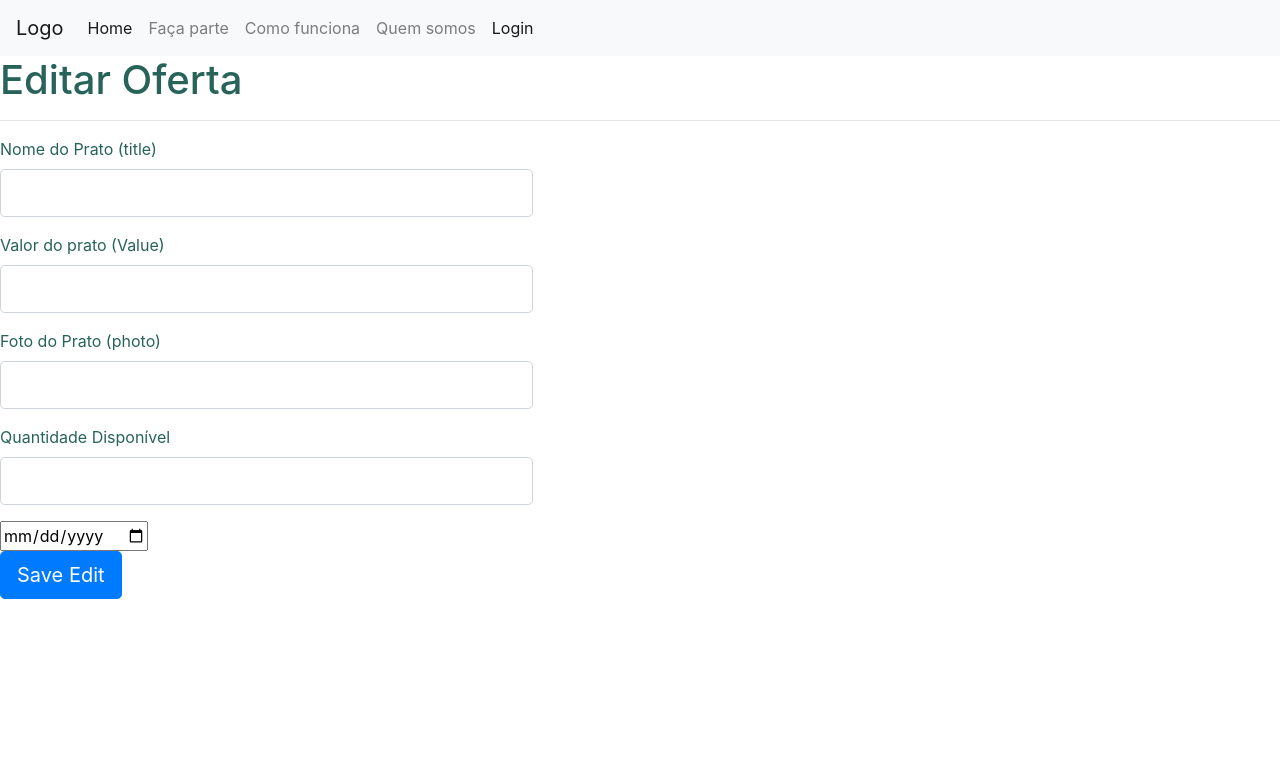
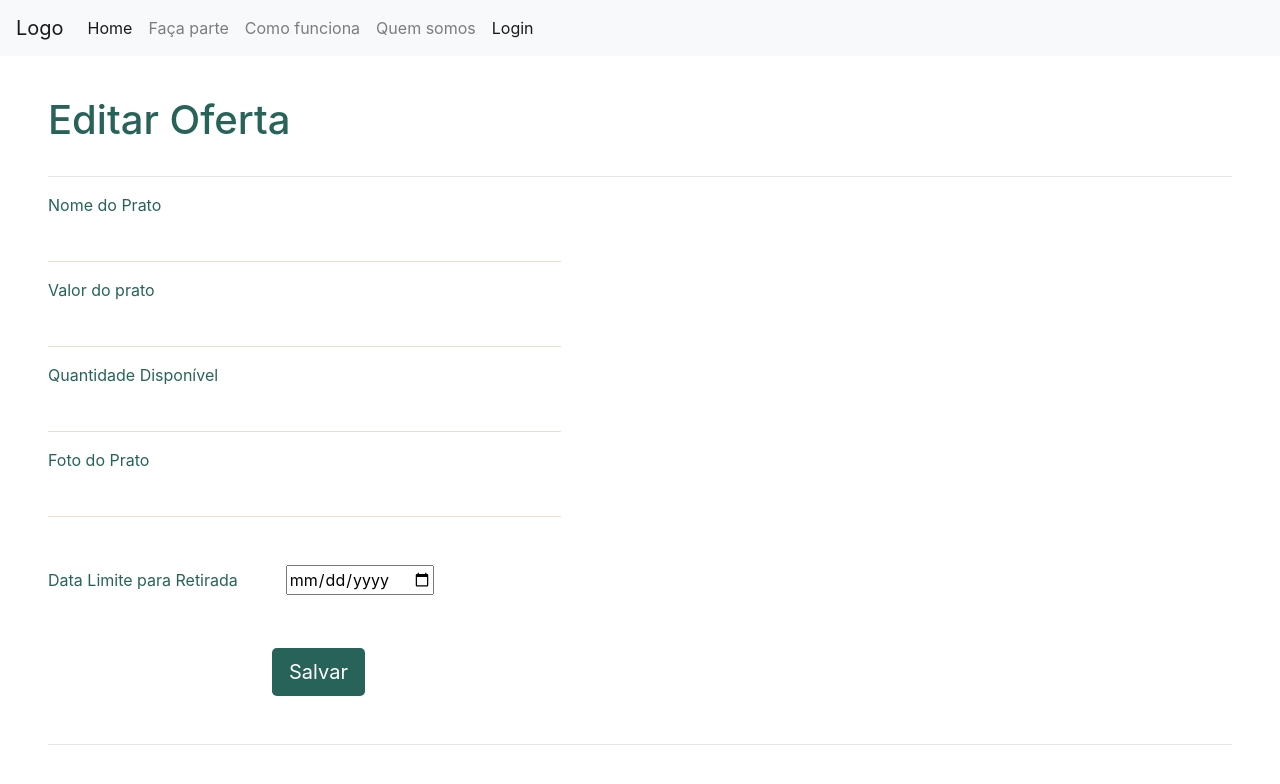
Before and after one commit to RobsonPeSantos/save-food-client, a React (Create React App) app: page /offer/update/1 in a window 1280 px wide. Shown: the top 784 px of the page. Built offline with nearby package versions, Linux system fonts and the light colour scheme; no server answers.

Commit message:
EditOffer finish style

```diff
--- a/src/components/Offer/AddOffer.js
+++ b/src/components/Offer/AddOffer.js
@@ -41,7 +41,7 @@ const AddOffer = () => {
 
   return (
     <div className="titleWidth">
-    <h1 className="titleFormat">Cadastrar oferta</h1>
+    <h1 className="titleFormat">Cadastrar Oferta</h1>
     <hr className="ml-5 mr-5" ></hr>
     <form onSubmit={handleSubmit}>
       <div className="form-group ml-5">
@@ -94,7 +94,7 @@ const AddOffer = () => {
         </div>
         <div className=" divbtnSaveAdd ml-5 mt-5 ">
       <button type="submit" className="btn btn-lg rounded-pill btnSaveAdd" style={{color: "white"}}>
-        Save
+        Salvar
       </button>
       </div>
     </form>
--- a/src/components/Offer/EditOffer.js
+++ b/src/components/Offer/EditOffer.js
@@ -49,14 +49,15 @@ const EditOffer = () => {
   }
 
   return (
-    <div><h1>Editar Oferta</h1>
-    <hr className = "form-group"></hr>
+    <div  >
+    <h1 className="titleFormat">Editar Oferta</h1>
+    <hr className = "ml-5 mr-5"></hr>
     <form onSubmit={handleSubmit}>
-      <div className="form-group">
-        <label htmlFor="nomePrato">Nome do Prato (title)</label>
+      <div className="form-group ml-5">
+        <label htmlFor="nomePrato">Nome do Prato</label>
         <input
           type="text"
-          className="form-control form-control-lg col-5"
+          className="form-control form-control-md col-5 border-top-0 border-right-0 border-left-0 rounded-0 divLinesColor"
           id="offerTitleField"
           name="title"
           aria-describedby="emailHelp"
@@ -64,21 +65,31 @@ const EditOffer = () => {
           value={offer.title}
         />
       </div>
-      <div className="form-group">
-        <label htmlFor="valorPrato">Valor do prato (Value)</label>
+      <div className="form-group ml-5">
+        <label htmlFor="valorPrato">Valor do prato</label>
         <input
-          className="form-control form-control-lg col-5"
+          className="form-control form-control-md col-5 border-top-0 border-right-0 border-left-0 rounded-0 divLinesColor"
           name="value"
           id="offerValueField"
           onChange={handleChange}
           value={offer.value}
         />
       </div>
-      <div className="form-group">
-        <label htmlFor="fotoPrato">Foto do Prato (photo)</label>
+      <div className="form-group ml-5">
+      <label htmlFor="quantidadeDisp">Quantidade Disponível</label>
+        <input
+          className="form-control form-control-md col-5 border-top-0 border-right-0 border-left-0 rounded-0 divLinesColor"
+          name="availableQty"
+          id="offerValueField"
+          onChange={handleChange}
+          value={offer.availableQty}
+        />
+        </div>
+      <div className="form-group ml-5">
+        <label htmlFor="fotoPrato">Foto do Prato</label>
         <input
           type="text"
-          className="form-control form-control-lg col-5"
+          className="form-control form-control-md col-5 border-top-0 border-right-0 border-left-0 rounded-0 divLinesColor"
           id="offerPhotoField"
           name="photo"
           aria-describedby="emailHelp"
@@ -86,23 +97,17 @@ const EditOffer = () => {
           value={offer.photo}
         />
       </div>
-      <div className="form-group">
-      <label htmlFor="quantidadeDisp">Quantidade Disponível</label>
-        <input
-          className="form-control form-control-lg col-5"
-          name="availableQty"
-          id="offerValueField"
-          onChange={handleChange}
-          value={offer.availableQty}
-        />
+        <div className="ml-5 mt-5 ">
+      <label htmlFor="fotoPrato" >Data Limite para Retirada</label>
+          <input type="date" className="ml-5"/>
         </div>
-        <div>
-          <input type="date" />
-        </div>
-      <button type="submit" className="btn btn-lg btn-primary">
-        Save Edit
+        <div className=" divbtnSaveAdd ml-5 mt-5 ">
+      <button type="submit" className="btn btn-lg rounded-pill btnSaveAdd" style={{color: "white"}}>
+        Salvar
       </button>
+      </div>
     </form>
+    <hr className="ml-5 mr-5 mt-5"></hr>
     </div>
   );
 };
```
